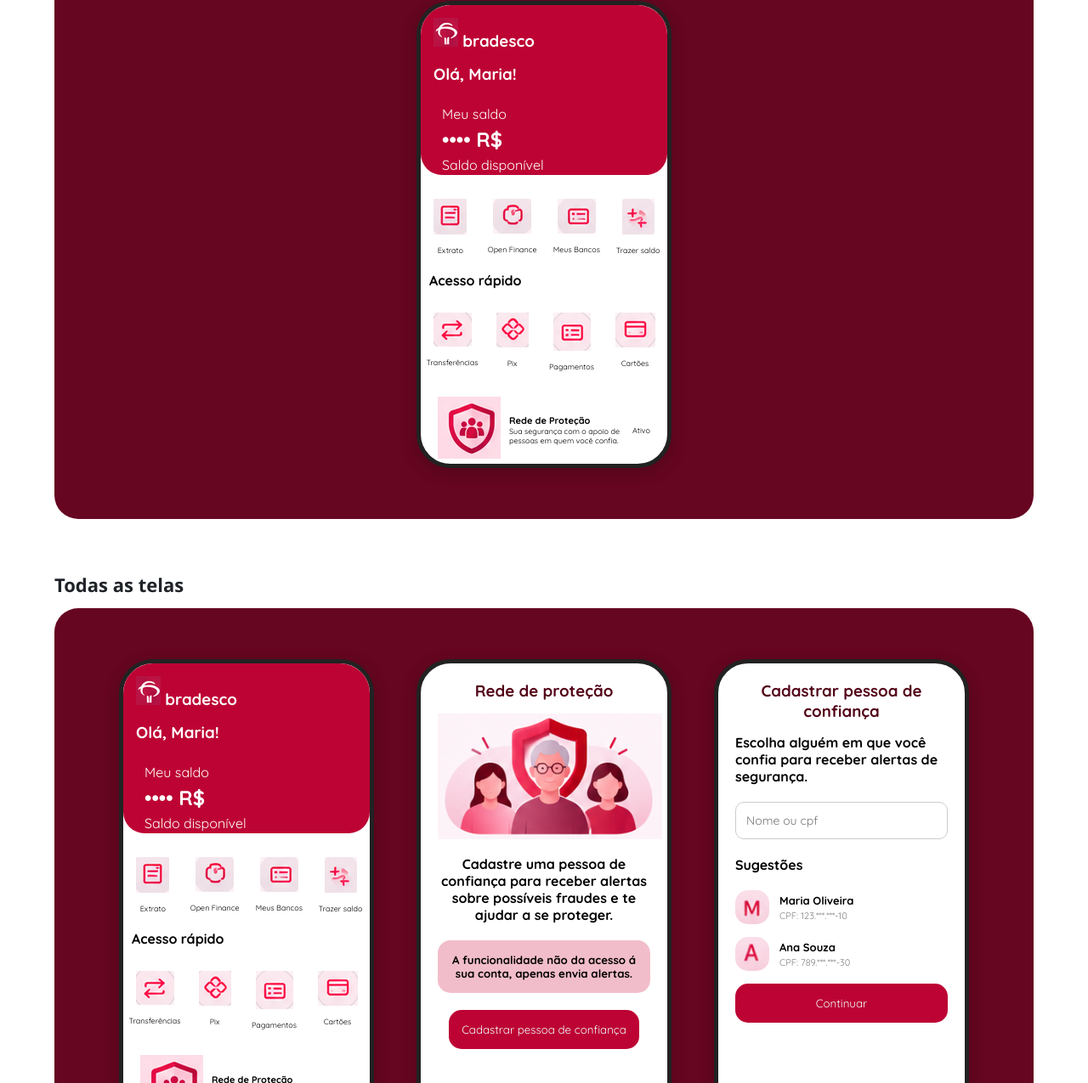
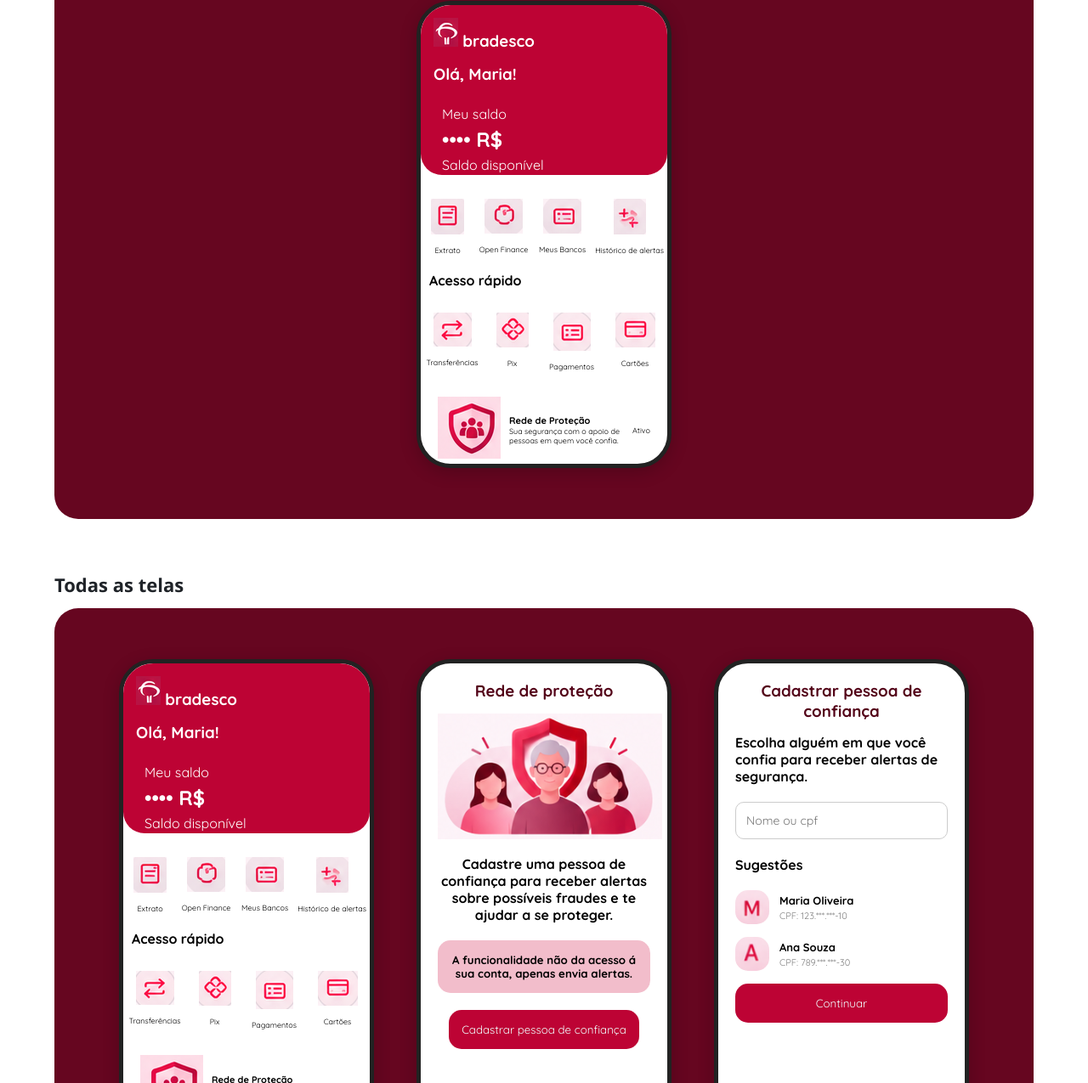
Before and after one commit to joaogabdev/div-challenge, a plain HTML site: page site.html in a window 1280 px wide. Shown: the part 3725-5000 px from the top of the page at 85% size. Drawn offline with Linux system fonts and the light colour scheme.

Commit message:
"feat: adicionando Histórico de alertas á tela inicial

```diff
--- a/site.html
+++ b/site.html
@@ -186,7 +186,7 @@
 
         <div>
             <h2><img src="./img/trazer.png" alt="trazer"></h2>
-            <p>Trazer saldo</p>
+            <p>Histórico de alertas</p>
         </div>
 
     </div>
@@ -368,7 +368,7 @@
 
         <div>
             <h2><img src="./img/trazer.png" alt="trazer"></h2>
-            <p>Trazer saldo</p>
+            <p>Histórico de alertas</p>
         </div>
 
     </div>
```
